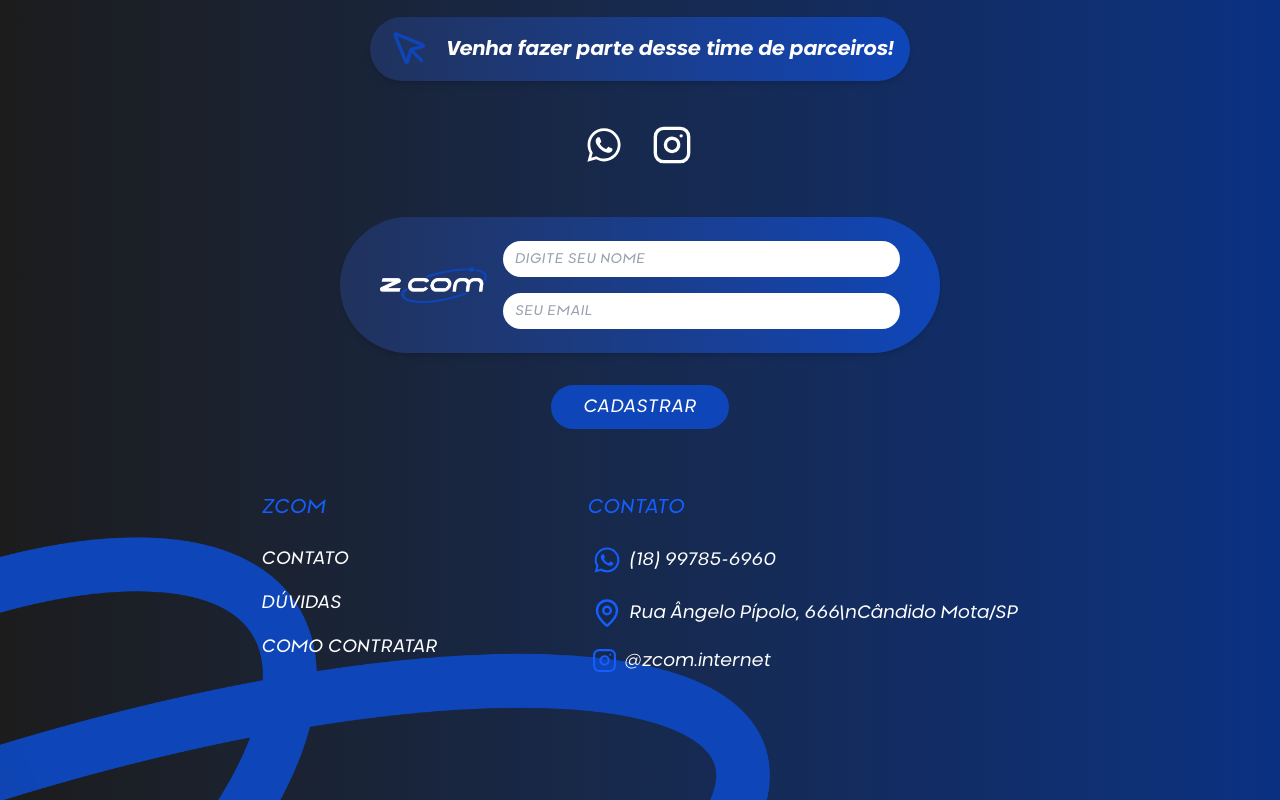
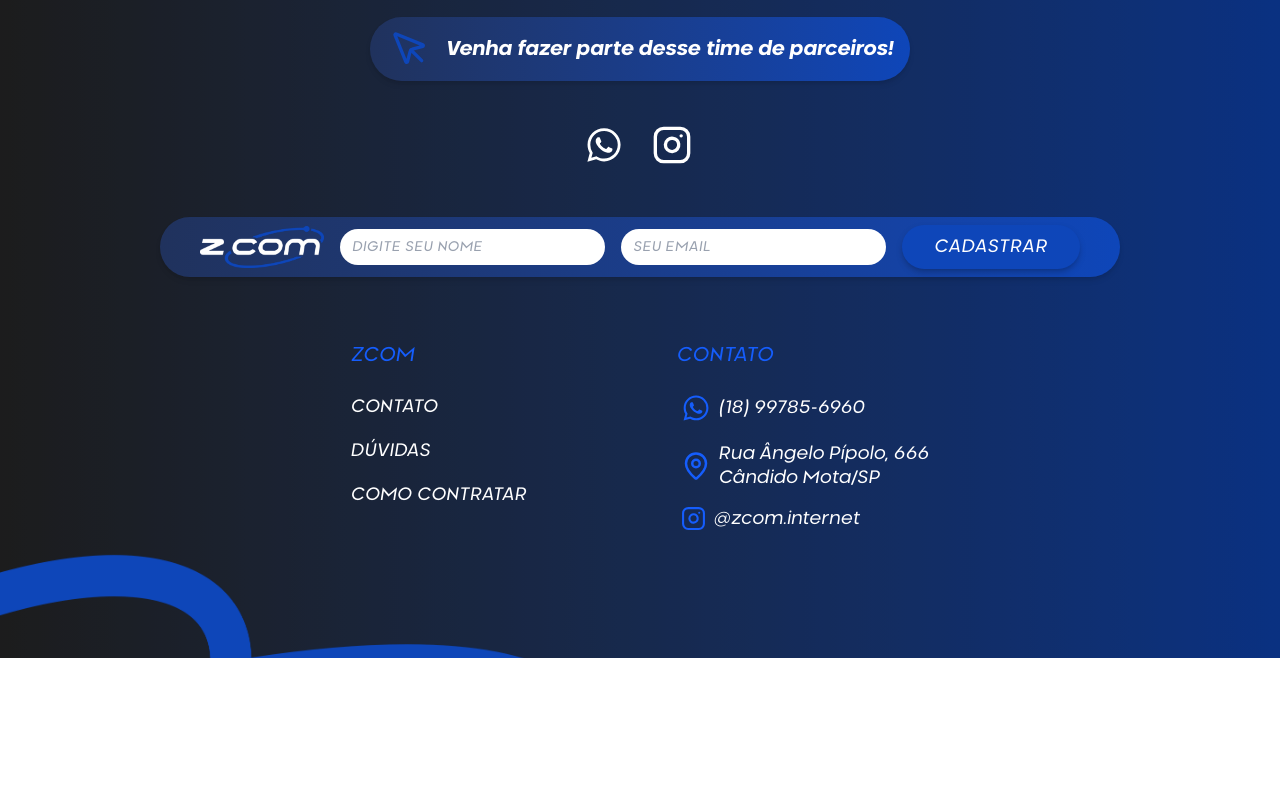
Before and after one commit to caetanojpo/zcom-provider, a Next.js app: page /em-dev-dos-crias in a window 1280 px wide. Shown: the part 4807-5607 px from the top of the page. After the commit the page ends 5465 px from the top, so only its background shows below. Built offline with nearby package versions, Linux system fonts and the light colour scheme.

Commit message:
feat: ajuste footer

```diff
--- a/src/components/organisms/Footer.tsx
+++ b/src/components/organisms/Footer.tsx
@@ -122,11 +122,11 @@
   return (
     <motion.form
       onSubmit={handleSubmit}
-      className="flex w-full max-w-[700px] flex-col gap-4 xl:w-[50%]"
+      className="flex w-full max-w-[700px] xl:max-w-[1500px] flex-col xl:flex-row gap-4 xl:w-[80%] "
       variants={newsletterVariants}
     >
       <motion.div
-        className="flex flex-col gap-4 rounded-[50px] bg-gradient-to-r from-zcom-700 to-zcom-500 px-4 py-6 shadow-md md:flex-row md:rounded-[80px] md:px-10"
+        className="flex flex-col gap-4 rounded-[50px] bg-gradient-to-r from-zcom-700 to-zcom-500 px-4 py-6 xl:py-2 xl:w-full shadow-md md:flex-row md:rounded-[80px] md:px-10 xl:items-center"
         variants={newsletterVariants}
       >
         <div className="flex items-center justify-center">
@@ -135,11 +135,11 @@
             alt="ZCOM Logo"
             width={100}
             height={100}
-            className="object-contain md:w-[140px]"
+            className="object-contain md:w-[140px] xl:w-[200px]"
           />
         </div>
-        <div className="flex h-full w-full flex-col gap-4">
-          <motion.div className="relative" variants={inputVariants}>
+        <div className="flex h-full w-full flex-col xl:flex-row gap-4 xl:items-center">
+          <motion.div className="relative xl:w-full" variants={inputVariants}>
             <input
               type="text"
               name="name"
@@ -151,7 +151,7 @@
               aria-label="Seu nome"
             />
           </motion.div>
-          <motion.div className="relative" variants={inputVariants}>
+          <motion.div className="relative xl:w-full" variants={inputVariants}>
             <input
               type="email"
               name="email"
@@ -164,8 +164,22 @@
             />
           </motion.div>
         </div>
+        <motion.div
+          className="z-40 hidden xl:flex w-full xl:w-fit justify-center pt-4 xl:pt-0 xl:items-center "
+          variants={buttonVariants}
+        >
+          <button
+            type="submit"
+            className="transform cursor-pointer rounded-full bg-zcom-200 px-8 py-2 text-lg italic tracking-wide text-white transition-all duration-200 hover:scale-105 hover:bg-zcom-500 hover:shadow-lg focus:outline-none focus:ring-2 focus:ring-zcom-500 focus:ring-offset-2 focus:ring-offset-transparent shadow-md drop-shadow-md"
+          >
+            CADASTRAR
+          </button>
+        </motion.div>
       </motion.div>
-      <motion.div className="z-30 flex w-full justify-center pt-4" variants={buttonVariants}>
+      <motion.div
+        className="z-30 flex xl:hidden w-full justify-center pt-4"
+        variants={buttonVariants}
+      >
         <button
           type="submit"
           className="transform cursor-pointer rounded-full bg-zcom-200 px-8 py-2 text-lg italic tracking-wide text-white transition-all duration-200 hover:scale-105 hover:bg-zcom-500 hover:shadow-lg focus:outline-none focus:ring-2 focus:ring-zcom-500 focus:ring-offset-2 focus:ring-offset-transparent"
@@ -228,7 +242,7 @@
             size="sm"
             gap="xs"
             icon={MapPin}
-            text="Rua Ângelo Pípolo, 666\nCândido Mota/SP"
+            text="Rua Ângelo Pípolo, 666 Cândido Mota/SP"
             variant="iconFooter"
             className="md:hidden"
           />
@@ -237,7 +251,8 @@
             size="sm"
             gap="xs"
             icon={MapPin}
-            text="Rua Ângelo Pípolo, 666\nCândido Mota/SP"
+            text={`Rua Ângelo Pípolo, 666
+            Cândido Mota/SP`}
             variant="iconFooter"
             whiteSpace="whitespace-pre-line"
             className="hidden md:flex"
```
